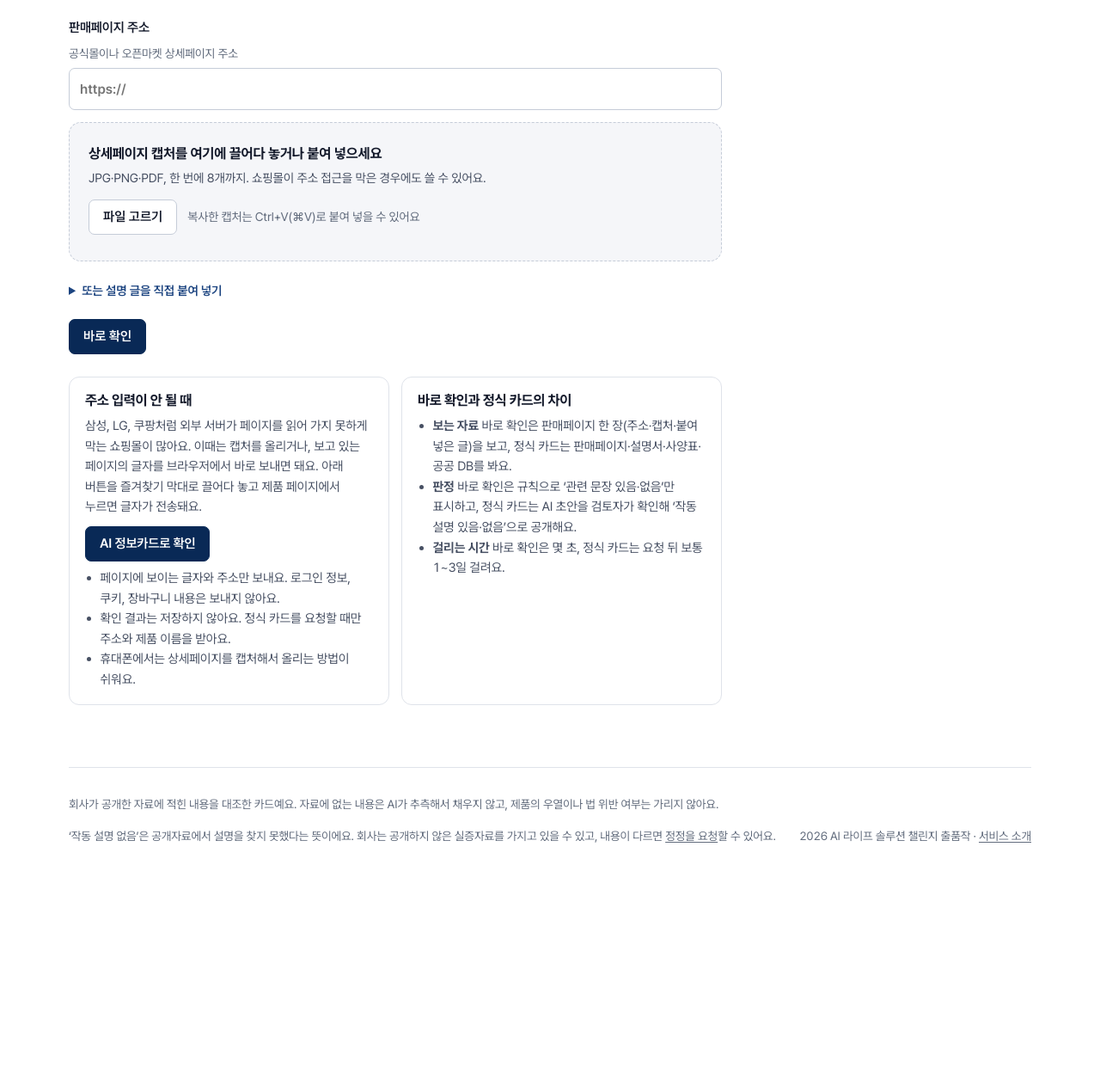
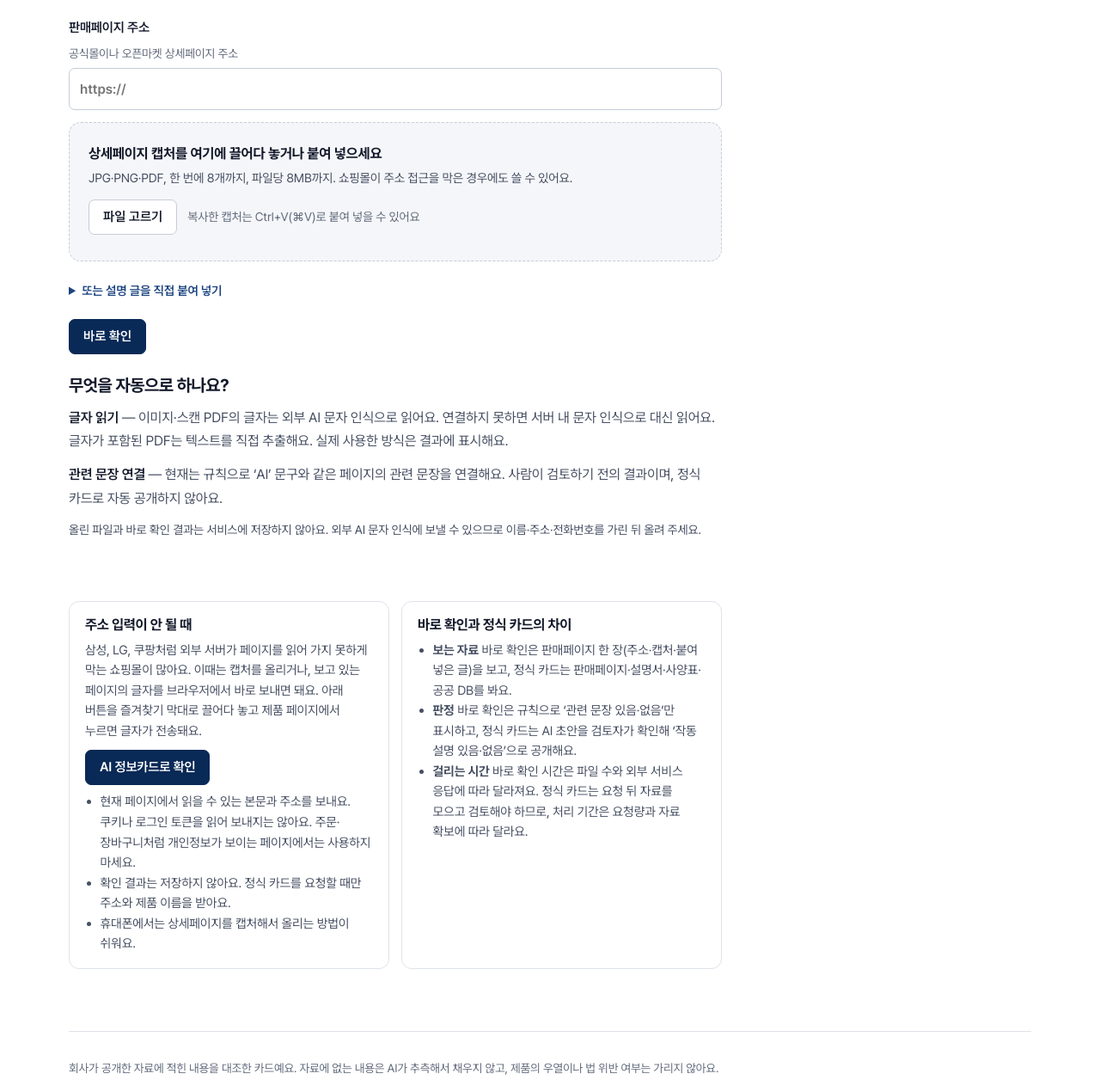
Before and after one commit to qutesophie-brilliant/aicard, a FastAPI app: page /check in a window 1280 px wide. Shown: the part 331-1587 px from the top of the page at 86% size. Before the commit the page ends 1311 px from the top, so only its background shows below. Run offline with FastAPI, Linux system fonts and the light colour scheme; data comes from the database, SQL or seed files in the repository.

Commit message:
공개 카드·통계·바로 확인 안내를 실제 기능과 검증 범위에 맞춤

```diff
--- a/app/templates/_check_body.html
+++ b/app/templates/_check_body.html
@@ -4,7 +4,7 @@
 <article class="label quick" style="margin-top:14px" aria-label="{{ pname }} 바로 확인 결과">
   <div class="lb-band">
     <span class="lb-brand"><img src="/static/logo.png" alt="">바로 확인 · 사람이 검토하기 전</span>
-    <span class="lb-cat">자동 분석</span>
+    <span class="lb-cat">{{ 'AI로 관련 문장 연결' if card.quick_llm else '규칙으로 관련 문장 연결' }}</span>
   </div>
   <div class="lb-head">
     <div>
@@ -59,7 +59,7 @@
     <form class="form" method="post" action="/check/request" style="margin-top:12px">
       <input type="hidden" name="url" value="{{ url }}">
       <label>제품 이름 <input type="text" name="name" value="{{ pname }}" required></label>
-      <label>궁금한 점 <span class="help">선택. 예: "AI 사물 인식이 진짜인지 궁금해요"</span><input type="text" name="note" maxlength="300"></label>
+      <label>궁금한 점 <span class="help">선택. 예: "사물 인식의 작동 조건을 확인하고 싶어요"</span><input type="text" name="note" maxlength="300"></label>
       <div><button class="btn primary" type="submit">정식 카드 요청</button></div>
     </form>
   </section>
--- a/app/templates/_macros.html
+++ b/app/templates/_macros.html
@@ -1,4 +1,4 @@
-{# 공통 조각. 상태는 글자 띠로만 적고, 기호는 '표시와 설명 어긋남'의 ! 하나뿐이다. #}
+{# 공통 조각. 상태는 글자 띠로만 적고, 기호는 '추가 확인 필요'의 ! 하나뿐이다. #}
 {% macro tag(s, text=None) %}<span class="st {{ STATUS_CLASS[s] }}" title="{{ STATUS_HELP[s] }}">{% if s == '추가 확인 필요' %}<i class="mark s4" aria-hidden="true"></i>{% endif %}{{ text or STATUS_SHORT[s] }}</span>{% endmacro %}
 {# 막대: 칸 하나가 문구 하나. 설명 있음 → 없음 → 어긋남 순으로 모아 놓는다. #}
-{% macro bar(claims, sum) %}<div class="cells" role="img" aria-label="문구 {{ sum.n_claims }}개 중 작동 설명 있음 {{ sum.linked }}, 없음 {{ sum.counts['자료 부족'] }}, 어긋남 {{ sum.counts['추가 확인 필요'] }}">{% set ns = namespace(i=0) %}{% for s in STATUSES %}{% for c in claims %}{% if eff(c) == s %}<i class="{{ STATUS_CLASS[s] }}" style="--i:{{ ns.i }};animation-delay:calc(var(--d,0s) + {{ ns.i }} * .05s)"></i>{% set ns.i = ns.i + 1 %}{% endif %}{% endfor %}{% endfor %}</div>{% endmacro %}
+{% macro bar(claims, sum) %}<div class="cells" role="img" aria-label="문구 {{ sum.n_claims }}개 중 작동 설명 있음 {{ sum.linked }}, 없음 {{ sum.counts['자료 부족'] }}, 추가 확인 {{ sum.counts['추가 확인 필요'] }}">{% set ns = namespace(i=0) %}{% for s in STATUSES %}{% for c in claims %}{% if eff(c) == s %}<i class="{{ STATUS_CLASS[s] }}" style="--i:{{ ns.i }};animation-delay:calc(var(--d,0s) + {{ ns.i }} * .05s)"></i>{% set ns.i = ns.i + 1 %}{% endif %}{% endfor %}{% endfor %}</div>{% endmacro %}
--- a/app/templates/base.html
+++ b/app/templates/base.html
@@ -19,7 +19,7 @@
 <link rel="icon" href="/static/favicon.png" type="image/png">
 <link rel="apple-touch-icon" href="/static/apple-touch-icon.png">
 <link rel="preload" href="/static/fonts/PretendardVariable-ko.woff2" as="font" type="font/woff2" crossorigin>
-<link rel="stylesheet" href="/static/style.css?v=1019">
+<link rel="stylesheet" href="/static/style.css?v=20261015v17">
 <script>
   // 깜빡임 방지: 저장된 보기 설정을 먼저 적용
   try {
@@ -69,6 +69,6 @@
     <p>2026 AI 라이프 솔루션 챌린지 출품작 · <a href="/about">서비스 소개</a></p>
   </footer>
 </div>
-<script src="/static/app.js?v=1015"></script>
+<script src="/static/app.js?v=20261015v17"></script>
 </body>
 </html>
--- a/app/templates/check.html
+++ b/app/templates/check.html
@@ -6,17 +6,18 @@
   <h1>{% if q %}‘{{ q }}’ 카드는 아직 없어요{% else %}바로 확인{% endif %}</h1>
   <p class="lede">판매페이지 주소를 넣거나 상세페이지 캡처를 올리면 ‘AI’라고 표시한 문구를 찾고, 같은 페이지의 각주와 작은 글씨에서 관련 문장을 이어 보여 줘요. 사람이 검토하기 전의 자동 분석이라 ‘작동 설명 있음·없음’ 판정은 하지 않아요. 이미 검토자가 확인한 제품의 주소라면 그 카드로 바로 가요.</p>
 </section>
-{% if error %}<div class="notice">{{ error }}</div>{% endif %}
-<form class="check-form" method="post" action="/check" enctype="multipart/form-data" id="checkform">
+{% if error %}<div class="notice" role="alert" tabindex="-1" id="checkerror">{{ error }}</div>{% endif %}
+<form class="check-form" method="post" action="/check" enctype="multipart/form-data" id="checkform" data-max-files="{{ CHECK_MAX_FILES }}" data-max-mb="{{ CHECK_MAX_FILE_MB }}">
   <label>판매페이지 주소 <span class="help">공식몰이나 오픈마켓 상세페이지 주소</span>
     <input type="url" name="url" value="{{ url }}" placeholder="https://">
   </label>
 
   <div class="drop" id="drop" tabindex="0" role="group" aria-label="캡처 이미지나 PDF 올리기">
     <input type="file" id="files" name="files" accept="image/*,application/pdf" multiple hidden>
-    <p class="drop-t"><b>상세페이지 캡처를 여기에 끌어다 놓거나 붙여 넣으세요</b><span>JPG·PNG·PDF, 한 번에 8개까지. 쇼핑몰이 주소 접근을 막은 경우에도 쓸 수 있어요.</span></p>
+    <p class="drop-t"><b>상세페이지 캡처를 여기에 끌어다 놓거나 붙여 넣으세요</b><span>JPG·PNG·PDF, 한 번에 {{ CHECK_MAX_FILES }}개까지, 파일당 {{ CHECK_MAX_FILE_MB }}MB까지. 쇼핑몰이 주소 접근을 막은 경우에도 쓸 수 있어요.</span></p>
     <div class="drop-b"><button type="button" class="btn" id="pick">파일 고르기</button><span class="meta">복사한 캡처는 Ctrl+V(⌘V)로 붙여 넣을 수 있어요</span></div>
     <ul class="drop-list" id="droplist" aria-live="polite"></ul>
+    <p id="fileerror" class="notice" role="alert" hidden></p>
   </div>
 
   <details {% if error %}open{% endif %}>
@@ -25,16 +26,22 @@
       <textarea name="text" placeholder="제품 이름&#10;설명 글…"></textarea>
     </label>
   </details>
-  <div><button class="btn primary" type="submit" id="go">바로 확인</button> <span class="meta" id="busy" hidden>이미지의 글자를 읽고 있어요. 이미지가 많으면 10초쯤 걸려요.</span></div>
+  <div><button class="btn primary" type="submit" id="go">바로 확인</button> <span class="meta" id="busy" role="status" aria-live="polite" hidden>자료를 확인하고 있어요. 완료될 때까지 기다려 주세요.</span></div>
 </form>
 
+<section class="prose" aria-label="바로 확인의 처리 방식">
+  <h2>무엇을 자동으로 하나요?</h2>
+  <p><b>글자 읽기</b> — {% if CHECK_OCR_AI %}이미지·스캔 PDF의 글자는 외부 AI 문자 인식으로 읽어요. 연결하지 못하면 서버 내 문자 인식으로 대신 읽어요.{% else %}이미지·스캔 PDF의 글자는 서버 내 문자 인식으로 읽어요.{% endif %} 글자가 포함된 PDF는 텍스트를 직접 추출해요. 실제 사용한 방식은 결과에 표시해요.</p>
+  <p><b>관련 문장 연결</b> — {% if CHECK_CONNECT_AI %}AI로 연결하며, 한도에 도달하면 규칙으로 대신 연결해요.{% else %}현재는 규칙으로 ‘AI’ 문구와 같은 페이지의 관련 문장을 연결해요.{% endif %} 사람이 검토하기 전의 결과이며, 정식 카드로 자동 공개하지 않아요.</p>
+  <p class="meta">올린 파일과 바로 확인 결과는 서비스에 저장하지 않아요. 외부 AI 문자 인식에 보낼 수 있으므로 이름·주소·전화번호를 가린 뒤 올려 주세요.</p>
+</section>
 <div class="two">
   <div>
     <h2>주소 입력이 안 될 때</h2>
     <p>삼성, LG, 쿠팡처럼 외부 서버가 페이지를 읽어 가지 못하게 막는 쇼핑몰이 많아요. 이때는 캡처를 올리거나, 보고 있는 페이지의 글자를 브라우저에서 바로 보내면 돼요. 아래 버튼을 즐겨찾기 막대로 끌어다 놓고 제품 페이지에서 누르면 글자가 전송돼요.</p>
     <a class="btn primary" href="{{ bookmarklet }}" onclick="alert('이 버튼을 즐겨찾기 막대로 끌어다 놓은 뒤, 제품 페이지에서 눌러 주세요.');return false;">AI 정보카드로 확인</a>
     <ul>
-      <li>페이지에 보이는 글자와 주소만 보내요. 로그인 정보, 쿠키, 장바구니 내용은 보내지 않아요.</li>
+      <li>현재 페이지에서 읽을 수 있는 본문과 주소를 보내요. 쿠키나 로그인 토큰을 읽어 보내지는 않아요. 주문·장바구니처럼 개인정보가 보이는 페이지에서는 사용하지 마세요.</li>
       <li>확인 결과는 저장하지 않아요. 정식 카드를 요청할 때만 주소와 제품 이름을 받아요.</li>
       <li>휴대폰에서는 상세페이지를 캡처해서 올리는 방법이 쉬워요.</li>
     </ul>
@@ -44,7 +51,7 @@
     <ul style="margin-top:0">
       <li><b>보는 자료</b> 바로 확인은 판매페이지 한 장(주소·캡처·붙여 넣은 글)을 보고, 정식 카드는 판매페이지·설명서·사양표·공공 DB를 봐요.</li>
       <li><b>판정</b> 바로 확인은 규칙으로 ‘관련 문장 있음·없음’만 표시하고, 정식 카드는 AI 초안을 검토자가 확인해 ‘작동 설명 있음·없음’으로 공개해요.</li>
-      <li><b>걸리는 시간</b> 바로 확인은 몇 초, 정식 카드는 요청 뒤 보통 1~3일 걸려요.</li>
+      <li><b>걸리는 시간</b> 바로 확인 시간은 파일 수와 외부 서비스 응답에 따라 달라져요.  정식 카드는 요청 뒤 자료를 모으고 검토해야 하므로, 처리 기간은 요청량과 자료 확보에 따라 달라요.</li>
     </ul>
   </div>
 </div>
--- a/app/templates/compare.html
+++ b/app/templates/compare.html
@@ -2,7 +2,7 @@
 {% block title %}제품 비교 | AI 정보카드{% endblock %}
 {% block desc %}두 제품의 카드를 나란히 놓고 다섯 질문의 답을 견줘요. 각 회사가 무엇을 공개했는지를 비교해요.{% endblock %}
 {% block content %}
-{% set ITEM_STATE = {'근거 확인': '적혀 있음', '조건 확인': '적혀 있음', '자료 부족': '적혀 있지 않음', '추가 확인 필요': '표시와 설명 어긋남'} %}
+{% set ITEM_STATE = {'근거 확인': '적혀 있음', '조건 확인': '적혀 있음', '자료 부족': '적혀 있지 않음', '추가 확인 필요': '추가 확인 필요'} %}
 {% macro chip(s, text=None) %}<span class="st {{ STATUS_CLASS[s] }}" title="{{ STATUS_HELP[s] }}">{% if s == '추가 확인 필요' %}<i class="mark s4" aria-hidden="true"></i>{% endif %}{{ text or STATUS_SHORT[s] }}</span>{% endmacro %}
 {% macro evidence(evs, docs) %}{% if evs %}<details class="ev"><summary>작동 설명 원문 {{ evs|length }}건</summary>{% for e in evs %}<blockquote>{{ e.quote }}<cite>{{ docs[e.doc_id].kind if e.doc_id in docs else e.kind }}</cite></blockquote>{% endfor %}</details>{% endif %}{% endmacro %}
 
--- a/app/templates/index.html
+++ b/app/templates/index.html
@@ -112,7 +112,7 @@
         <li>{{ tag('근거 확인') }}<b>회사가 공개한 자료에 작동 방식 설명이 있어요</b><span>작동 조건이나 한계가 함께 적혀 있으면 문구 아래에 <span class="tag">조건</span> 꼬리표로 그 내용을 붙여요.</span></li>
         <li>{{ tag('자료 부족') }}<b>공개자료에서 설명을 찾지 못했어요</b><span>회사가 공개한 자료 안에서 설명을 찾지 못했다는 뜻이에요. 기능이 없다거나 표시가 거짓이라고 판정한 것은 아니에요.</span></li>
         <li><span class="kind">센서·규칙으로 설명</span><b>작동 설명의 종류도 함께 적어요</b><span>‘작동 설명 있음’ 문구에는 회사가 무엇으로 설명했는지도 꼬리표로 적어요. 학습·모델, 카메라 인식, 센서·규칙, 외부 서비스, 조건·한계만 적음 가운데 하나예요. 작동 설명을 그대로 옮긴 것이고 AI 여부를 판정한 것은 아니에요.</span></li>
-        <li>{{ tag('추가 확인 필요') }}<b>표시 문구와 회사의 작동 설명이 맞지 않아요</b><span>사기 전에 확인이 필요한 문구라서 카드 맨 위 ‘사기 전에 알아 둘 것’에 따로 모아 두어요.</span></li>
+        <li>{{ tag('추가 확인 필요') }}<b>본문과 각주를 더 확인해야 해요</b><span>사기 전에 확인이 필요한 문구라서 카드 맨 위 ‘사기 전에 알아 둘 것’에 따로 모아 두어요.</span></li>
       </ul>
     </div>
   </div>
@@ -146,7 +146,7 @@
         <h3>{{ row.product.name }}</h3>
         {% if row.sum.n_claims %}
         {{ bar(row.card.claims, row.sum) }}
-        <p class="m"><span>‘AI’ 문구 {{ row.sum.n_claims }}개 중 <b>{{ row.sum.linked }}개</b> 작동 설명 있음</span>{% if row.sum.counts['추가 확인 필요'] %}<span class="w"><i class="mark s4"></i>어긋남 {{ row.sum.counts['추가 확인 필요'] }}</span>{% endif %}</p>
+        <p class="m"><span>‘AI’ 문구 {{ row.sum.n_claims }}개 중 <b>{{ row.sum.linked }}개</b> 작동 설명 있음</span>{% if row.sum.counts['추가 확인 필요'] %}<span class="w"><i class="mark s4"></i>추가 확인 {{ row.sum.counts['추가 확인 필요'] }}</span>{% endif %}</p>
         {% else %}
         <p class="zero">대조군 · ‘AI’를 내세우지 않는 제품</p>
         {% endif %}
```
Also changed, not shown: app/templates/_label.html (+5 -4 lines), app/templates/about.html (+8 -8 lines), app/templates/findings.html (+8 -5 lines).
